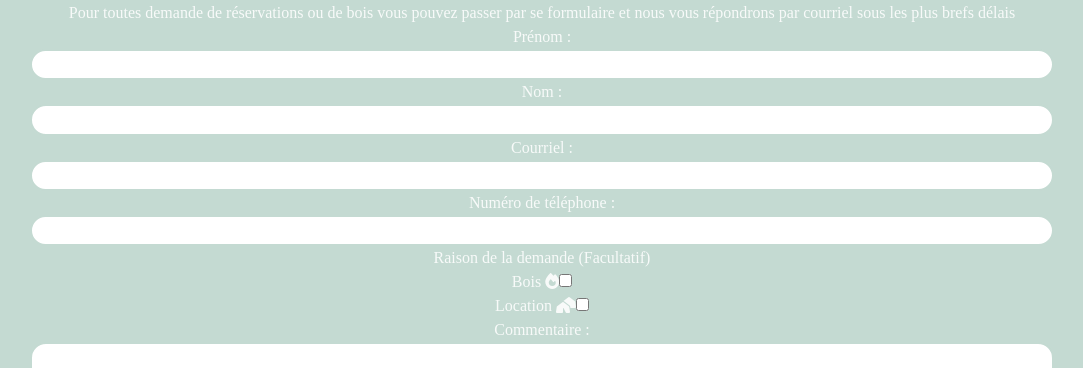
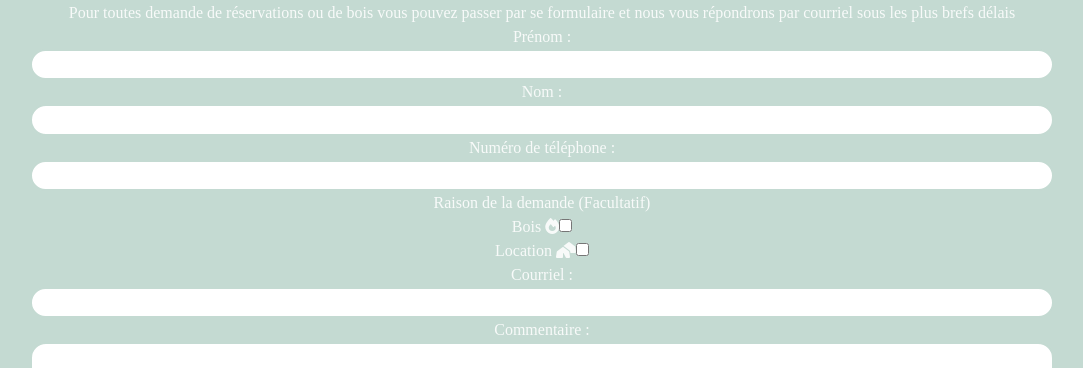
Before and after one commit to DragoQC/Campinglaliberte.ca, a React (Vite) app: page /Contact in a window 1280 px wide. Shown: the part 1221-1589 px from the top of the page, without its empty margins (98-1181 px from the left). Built offline with nearby package versions, Linux system fonts and the light colour scheme; a web font is replaced by a local one.

Commit message:
Fix contact form

```diff
--- a/src/pages/Contact.tsx
+++ b/src/pages/Contact.tsx
@@ -4,11 +4,11 @@ import "../css/contact.css";
 
 
 function Contact() {
-  const [form_data,set_form_data] = useState({
-    fn:"",
-    ln:"",
-    email:"",
-    phone:"",
+  const [form_data, set_form_data] = useState({
+    fn: "",
+    ln: "",
+    email: "",
+    phone: "",
 
   })
 
@@ -22,48 +22,51 @@ function Contact() {
 
       <section className="w-[90%] mx-auto bg-[#E9EFEC] bg-opacity-60 p-4 gap-3 rounded-xl xl:w-[80%] lg:w-[70%] ">
         <form action="" className=" grid grid-cols-12 row-span-3 gap-3 justify-start w-full relative">
-        <div className="input_container flex flex-col col-span-6 h-fit row-start-1 text-start">
+          <div className="input_container flex flex-col col-span-5 h-fit row-start-1 text-start">
             <label htmlFor="fn">Prénom : </label>
-            <input type="text" className="fn" id="fn"/>
-            <div className="form_error"></div>
-          </div>
-          <div className="input_container row-start-2 col-span-6 text-start">
-            <label htmlFor="ln">Nom : </label>
-            <input type="text" className="ln" id="ln"/>
+            <input type="text" className="fn" id="fn" />
             <div className="form_error"></div>
           </div>
 
-
-          <div className="input_container row-start-3 col-span-6 text-start">
-            <label htmlFor="email">Courriel : </label>
-            <input type="text" className="email" id="email"/>
+          <div className="input_container row-start-2 col-span-5 text-start">
+            <label htmlFor="ln">Nom : </label>
+            <input type="text" className="ln" id="ln" />
             <div className="form_error"></div>
           </div>
-          <div className="input_container row-start-4 col-span-6 text-start col-start-1">
-            <label htmlFor="phone">Numéro de téléphone : </label>
-            <input type="text" className="phone" id="phone"/>
+
+          <div className="input_container row-start-3 col-span-5 text-start col-start-1">
+            <label htmlFor="phone">Numéro de <span className="whitespace-nowrap">téléphone : </span></label>
+            <input type="text" className="phone" id="phone" />
             <div className="form_error"></div>
           </div>
-          <div className="input_container row-start-4 col-start-8 col-span-3 max-md:col-span-5 max-md:col-start-8 row-span-2">
+
+          <div className="input_container row-start-2 col-start-6 col-span-2 row-span-2 max-md:row-start-4 max-md:col-start-8 max-md:col-span-4">
             <div>Raison de la demande (Facultatif)</div>
             <div className="flex flex-col gap-2">
               <div>
-              <label htmlFor="wood" className="text-end">Bois <i className="fa-solid fa-fire my-auto mr-2"></i></label>
-              <input type="checkbox" className="wood" id="wood" />
+                <label htmlFor="wood" className="text-end">Bois <i className="fa-solid fa-fire my-auto mr-2"></i></label>
+                <input type="checkbox" className="wood" id="wood" />
               </div>
               <div>
-              <label htmlFor="rent" className="text-end">Location <i className="fa-solid fa-tents my-auto mr-2"></i></label>
-              <input type="checkbox" className="rent" id="rent"/>
+                <label htmlFor="rent" className="text-end">Location <i className="fa-solid fa-tents my-auto mr-2"></i></label>
+                <input type="checkbox" className="rent" id="rent" />
               </div>
+            </div>
+          </div>
 
-            </div>
 
+          <div className="input_container row-start-4 col-span-6 text-start">
+            <label htmlFor="email">Courriel : </label>
+            <input type="text" className="email" id="email" />
+            <div className="form_error"></div>
           </div>
-          <div className="input_container row-start-5 col-span-6 text-start max-md:col-span-7 col-start-1 xl:px-5">
+
+          <div className="input_container row-start-5 col-span-6 text-start max-md:col-span-7 col-start-1">
             <label htmlFor="comment">Commentaire : </label>
             <textarea name="comment" className="min-h-32" id="comment"></textarea>
             <div className="form_error"></div>
           </div>
+
           <div className="col-span-5 col-start-8 row-start-1 row-span-3 max-md:col-start-7 max-md:col-span-6 bg-[#C4DAD2] p-4 rounded-xl">
             <div className="">
               <a href="mailto:info@campinglaliberte.ca" className="flex flex-row gap-5 align-middle text-center text-xl">
```
